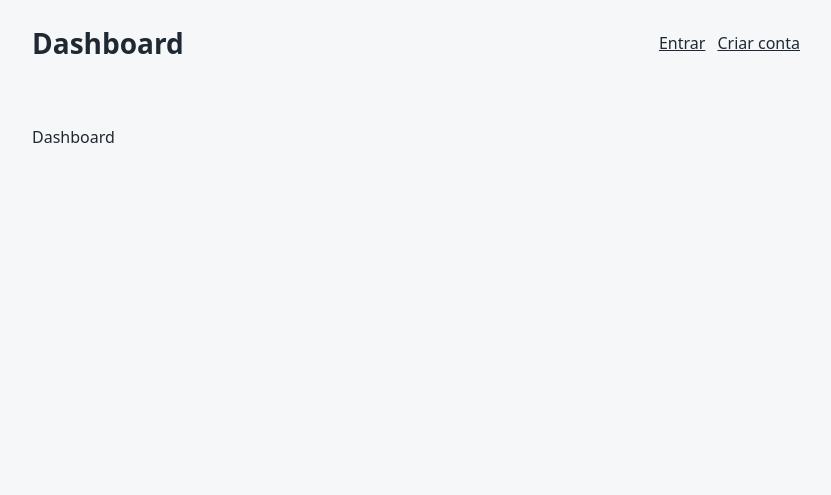
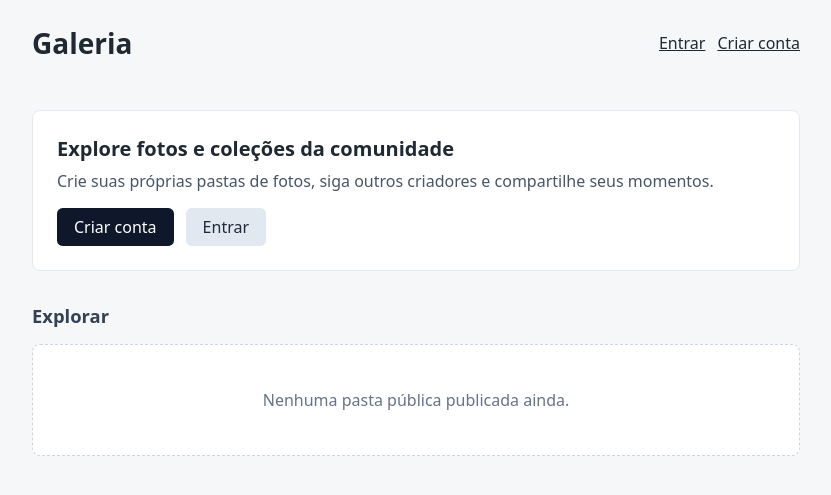
Before and after one commit to obrunodev/fastapi-monolith-gallery, a FastAPI app: page / in a window 1280 px wide. Shown: the top 495 px of the page, without its empty margins (224-1055 px from the left). Run offline with FastAPI, Linux system fonts and the light colour scheme.

Commit message:
Substitui o dashboard por feed comunitário na raiz.
Visitantes veem CTA de cadastro; usuários logados veem empty state do explorar.

Co-authored-by: Cursor <cursoragent@cursor.com>

```diff
--- a/src/static/css/style.css
+++ b/src/static/css/style.css
@@ -100,3 +100,91 @@ form button {
 .auth-alt {
   margin-top: 1rem;
 }
+
+.btn {
+  display: inline-block;
+  padding: 0.5rem 1rem;
+  border-radius: 0.35rem;
+  font-weight: 500;
+  text-decoration: none;
+  border: 1px solid transparent;
+  cursor: pointer;
+  font: inherit;
+  line-height: 1.25;
+}
+
+.btn-primary {
+  background: #0f172a;
+  color: #ffffff;
+}
+
+.btn-primary:hover {
+  background: #1e293b;
+}
+
+.btn-secondary {
+  background: #e2e8f0;
+  color: #1e293b;
+}
+
+.btn-secondary:hover {
+  background: #cbd5e1;
+}
+
+.feed-welcome {
+  background: #ffffff;
+  border: 1px solid #e2e8f0;
+  border-radius: 0.5rem;
+  padding: 1.5rem;
+  margin-bottom: 2rem;
+}
+
+.feed-welcome h2 {
+  margin: 0 0 0.5rem;
+  font-size: 1.25rem;
+}
+
+.feed-welcome p {
+  margin: 0 0 1rem;
+  color: #475569;
+}
+
+.feed-actions {
+  display: flex;
+  gap: 0.75rem;
+}
+
+.feed-section {
+  margin-top: 1rem;
+}
+
+.feed-header {
+  display: flex;
+  align-items: center;
+  justify-content: space-between;
+  margin-bottom: 1rem;
+}
+
+.feed-header h3 {
+  margin: 0;
+  font-size: 1.15rem;
+  color: #334155;
+}
+
+.feed-empty {
+  background: #ffffff;
+  border: 1px dashed #cbd5e1;
+  border-radius: 0.5rem;
+  padding: 2.5rem 1.5rem;
+  text-align: center;
+  color: #64748b;
+}
+
+.feed-empty p {
+  margin: 0.25rem 0;
+}
+
+.feed-empty-hint {
+  font-size: 0.9rem;
+  color: #94a3b8;
+}
--- a/src/templates/dashboard.html
+++ /dev/null
@@ -1,8 +0,0 @@
-{% extends "base.html" %}
-
-{% block title %}Dashboard{% endblock %}
-{% block heading %}Dashboard{% endblock %}
-
-{% block content %}
-<p>Dashboard</p>
-{% endblock %}
--- /dev/null
+++ b/src/templates/feed.html
@@ -0,0 +1,30 @@
+{% extends "base.html" %}
+
+{% block title %}Feed — Galeria{% endblock %}
+{% block heading %}Galeria{% endblock %}
+
+{% block content %}
+{% if not logged_in %}
+<section class="feed-welcome">
+  <h2>Explore fotos e coleções da comunidade</h2>
+  <p>Crie suas próprias pastas de fotos, siga outros criadores e compartilhe seus momentos.</p>
+  <div class="feed-actions">
+    <a href="/register" class="btn btn-primary">Criar conta</a>
+    <a href="/login" class="btn btn-secondary">Entrar</a>
+  </div>
+</section>
+{% endif %}
+
+<section class="feed-section">
+  <div class="feed-header">
+    <h3>Explorar</h3>
+  </div>
+
+  <div class="feed-empty">
+    <p>Nenhuma pasta pública publicada ainda.</p>
+    {% if logged_in %}
+    <p class="feed-empty-hint">Em breve você poderá criar suas pastas e compartilhar fotos!</p>
+    {% endif %}
+  </div>
+</section>
+{% endblock %}
```
Also changed, not shown: src/routes/pages.py (+4 -9 lines), tests/test_pages.py (added, +26 -0 lines).
